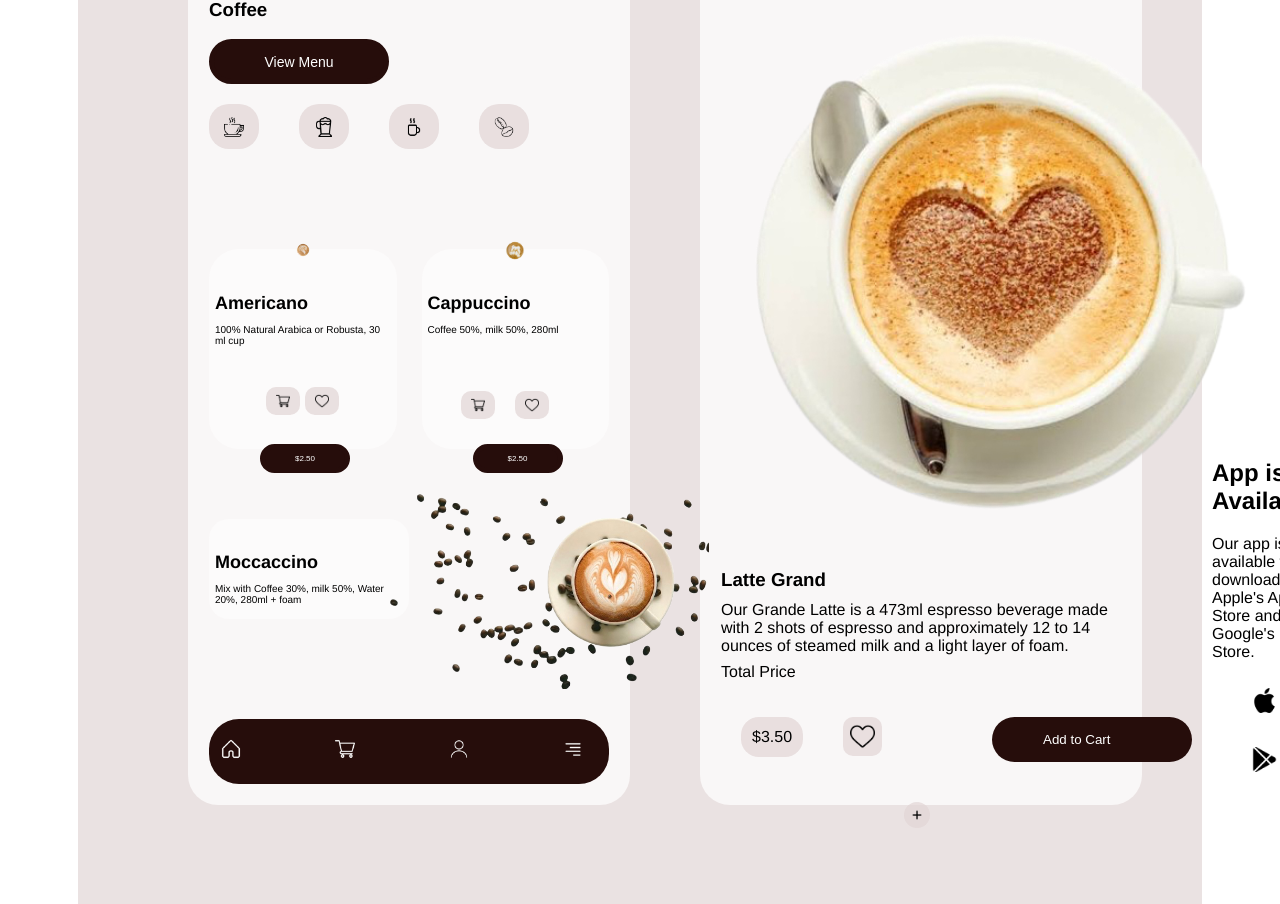
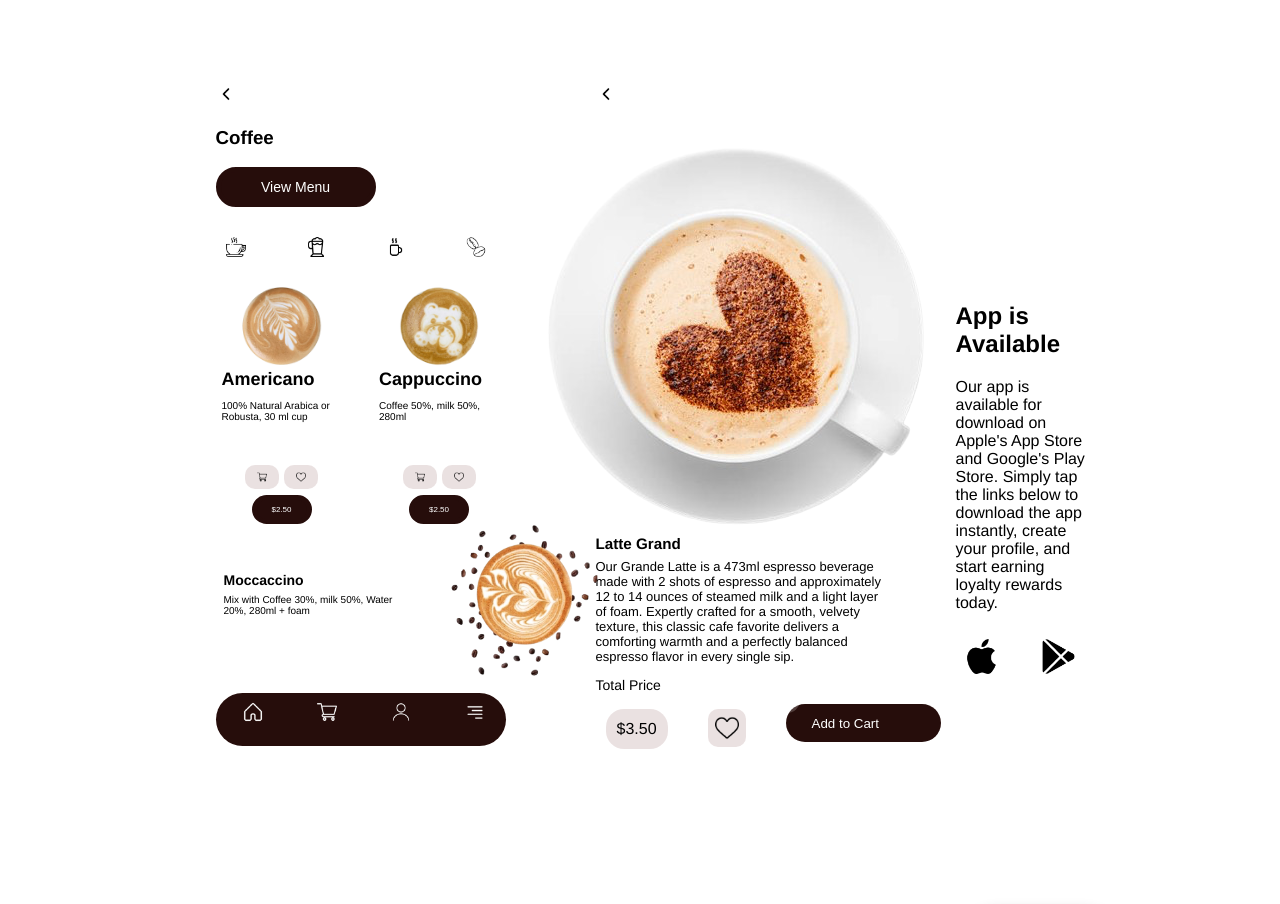
Before and after one commit to mapk6-apl/my-coffee-shop, a React (Vite) app: page / in a window 1280 px wide. Shown: the part 1775-2679 px from the top of the page. Built offline with nearby package versions, Linux system fonts and the light colour scheme.

Commit message:
Final edits done

```diff
--- a/src/ContentContainer.tsx
+++ b/src/ContentContainer.tsx
@@ -7,7 +7,7 @@ type Props = {
 
 export const ContentContainer: React.FC<Props> = ({children, className}) => {
   return (
-    <div className={className} style = {{border: '10px' , backgroundColor: 'rgba(225, 212, 212, 0.68)', borderRadius: '80px', margin: '70px', padding: '110px'}}>
+    <div className={className} style = {{border: '10px' , backgroundColor: 'rgba(255, 255, 255, 0.4)', borderRadius: '80px', margin: '70px', padding: '110px'}}>
       {children}
     </div>
   )
--- a/src/components/AppDemo/Demo.tsx
+++ b/src/components/AppDemo/Demo.tsx
@@ -7,13 +7,13 @@ import americano from '../../assets/americano.png'
 import cappuccino from '../../assets/coffee-teddy.png'
 import cart from '../../assets/shopping-cart.png'
 import like from '../../assets/heart.png'
-import coffeeBeans from '../../assets/coffee-beans.png'
+import coffeeBeans from '../../assets/coffee-and-beans.png'
 import backArrow from '../../assets/left.png'
 import { Text } from '../Text/Text'
 import home from '../../assets/home.png'
 import profile from '../../assets/people.png'
 import hamburger from '../../assets/text-align.png'
-import coffeeSingleHeart from '../../assets/coffee-single-heart.png'
+import coffeeSingleHeart from '../../assets/coffee-single-heart2.png'
 import plusIcon from '../../assets/add.png'
 import appStore from '../../assets/apple-logo.png'
 import googlePlay from '../../assets/playstore.png'
@@ -23,9 +23,9 @@ export const Demo = () => {
     return (
         <div className='app-demo'>
             <div id='menu-container'>
-                <img src={backArrow} alt="Back arrow" />
+                <img src={backArrow} alt="Back arrow" id='back-arrow' />
                 <Text variant='h3'>Coffee</Text>
-                <button type="button" id='view-menu-button'>View Menu</button>
+                <button type="button" id='view-menu-button-small'>View Menu</button>
                 <div id='mini-icons'>
                     <div id='mini-icon'>
                         <img src={coffeeMini} alt="Mini Coffee Icon" id='coffee-mini' />
@@ -79,10 +79,10 @@ export const Demo = () => {
                 </div>
 
                 <div id='buttons-container'>
-                    <img src={home} alt='Home Icon' className='single-bottom-icon' />
-                    <img src={cart} alt='Cart Icon' className='single-bottom-icon' />
-                    <img src={profile} alt='Profile Icon' className='single-bottom-icon' />
-                    <img src={hamburger} alt='Hamburger Menu Icon' className='single-bottom-icon' />
+                    <a href="#"><img src={home} alt='Home Icon' className='single-bottom-icon' /></a>
+                    <a href="#"><img src={cart} alt='Cart Icon' className='single-bottom-icon' /></a>
+                    <a href="#"><img src={profile} alt='Profile Icon' className='single-bottom-icon' /></a>
+                    <a href="#"><img src={hamburger} alt='Hamburger Menu Icon' className='single-bottom-icon' /></a>
                 </div>
             </div>
 
@@ -90,13 +90,18 @@ export const Demo = () => {
             <div id='big-menu-container'>
                 <img src={backArrow} alt="Back arrow" id='back-arrow' />
                 <img src={coffeeSingleHeart} alt='Coffee With one Heart' id='coffee-one-heart' />
-                <Text variant='h3'>Latte Grand</Text>
-                <Text variant='p'>Our Grande Latte is a 473ml espresso beverage made with 2 shots of espresso and approximately 12 to 14 ounces of steamed milk and a light layer of foam.</Text>
-                <Text variant='p'>Total Price</Text>
-
+                <div id='big-menu-text'>
+                    <Text variant='h3'>Latte Grand</Text>
+                    <Text variant='p'>Our Grande Latte is a 473ml espresso beverage made with 2 shots of espresso and approximately 12 to 14 ounces of steamed milk and a light layer of foam.
+                        Expertly crafted for a smooth, velvety texture, this classic cafe favorite delivers a comforting warmth and a perfectly balanced espresso flavor in every single sip.
+                    </Text>
+                </div>
+                <div id='big-menu-text-2'>
+                    <Text variant='p'>Total Price</Text>
+                </div>
                 <div id='total-price'>
                     <Text variant='p'>$3.50</Text>
-                    <img src={like} alt='Like or Heart Icon' className='like-3' />
+                    <img src={like} alt='Like or Heart Icon' className='like' />
                     <div id='add-to-cart-section'>
                         <button type="button">Add to Cart</button>
                         <img src={plusIcon} alt='Add Icon' className='add-icon' />
@@ -106,7 +111,9 @@ export const Demo = () => {
 
             <div id='app-availability'>
                 <Text variant='h2'>App is Available</Text>
-                <Text variant='p'>Our app is available for download on Apple's App Store and Google's Play Store.</Text>
+                <Text variant='p'>Our app is available for download on Apple's App Store and Google's Play Store.
+                    Simply tap the links below to download the app instantly, create your profile, and start earning loyalty rewards today.
+                </Text>
                 <div id='app-download'>
                     <img src={appStore} alt='Apple Icon' className='apple-icon' />
                     <img src={googlePlay} alt='Google Play Store' className='google-icon' />
--- a/src/components/Footer/Footer.tsx
+++ b/src/components/Footer/Footer.tsx
@@ -37,7 +37,7 @@ export const Footer = () => {
                     <Text variant="h2">Address</Text>
                     <Text variant="p">Email: info@flavoredcoffee.com</Text>
                     <Text variant="p">Tel: 012 345 6789</Text>
-                    <Text variant="p">Website: </Text>
+                    <Text variant="p">Website: mjscoffeeshop.netlify.app</Text>
                 </div>
             </div>
         </div>
--- a/src/components/MoreCoffeeInfo/MoreInfo.tsx
+++ b/src/components/MoreCoffeeInfo/MoreInfo.tsx
@@ -1,6 +1,6 @@
 import React from 'react'
 import { Text } from '../Text/Text'
-import coffeeBeans from '../../assets/coffee-beans.png'
+import coffeeBeans from '../../assets/coffee-and-beans.png'
 export const MoreInfo = () => {
     return (
         <div className='more-info'>
--- a/src/index.css
+++ b/src/index.css
@@ -15,9 +15,9 @@ body::before {
   background-repeat: no-repeat;
   background-size: 100%;
   background-position: center;
-  opacity: 0.3;
+  opacity: 0.5;
   z-index: -1;
-  filter: blur(18px);
+  filter: blur(20px);
 }
 
 .navbar-container {
@@ -78,7 +78,7 @@ body::before {
 
 .intro-content {
   display: flex;
-  margin-top: 100px;
+  margin-top: 150px;
   justify-content: space-between;
   width: 100%;
   gap: 20px;
@@ -126,6 +126,7 @@ body::before {
   box-shadow: 15px 10px 15px 6px rgba(38, 13, 11, 0.3);
 }
 
+
 #mini-icons {
   display: flex;
   gap: 20px;
@@ -153,7 +154,7 @@ body::before {
 .learn-more-content {
   display: flex;
   gap: 25px;
-  margin-top: 20px;
+  margin-top: 50px;
 }
 
 #two-icons-bottom {
@@ -161,12 +162,12 @@ body::before {
   width: 20px;
   height: 20px;
   gap: 5px;
-  margin-top: auto;
+  margin-left: 10px;
   margin-bottom: 25px;
   width: 100%;
   justify-content: center;
   align-items: center;
-  margin-top: 25px;
+  margin-top: 40px;
 }
 
 #two-icons-bottom img {
@@ -184,7 +185,7 @@ body::before {
   padding: 20px;
   margin-top: 100px;
   position: relative;
-  width: 300px;
+  width: 500px;
   height: 250px;
   box-sizing: border-box;
   display: flex;
@@ -212,7 +213,7 @@ body::before {
   margin-top: 8px;
   margin-bottom: 3px;
   color: #260D0B;
-  font-size: 14px;
+  font-size: 12px;
 }
 
 .shopping-cart {
@@ -241,7 +242,7 @@ body::before {
 #price {
   position: absolute;
   bottom: -5px;
-  left: 20px;
+  left: 50px;
 }
 
 #price button {
@@ -254,7 +255,7 @@ body::before {
   cursor: pointer;
   position: absolute;
   bottom: -20px;
-  left: 70px;
+  left: 40px;
 }
 
 #cappuccino-container {
@@ -264,7 +265,7 @@ body::before {
   padding: 20px;
   margin-top: 100px;
   position: relative;
-  width: 300px;
+  width: 500px;
   height: 250px;
   box-sizing: border-box;
   display: flex;
@@ -292,7 +293,7 @@ body::before {
   margin-top: 8px;
   margin-bottom: 3px;
   color: #260D0B;
-  font-size: 14px;
+  font-size: 12px;
 }
 
 #learn-more-info {
@@ -310,13 +311,15 @@ body::before {
 
 #learn-more button {
   margin-top: 30px;
-  border: solid 5px #260D0B;
+  border: none 1px #260D0B;
   border-radius: 25px;
-  padding: 5px 15px;
+  padding: 10px 20px;
   font-size: 14px;
   background-color: #260D0B;
   color: #fff;
   cursor: pointer;
+  background-image: linear-gradient(to right, #260D0B, #8C5620);
+  font-weight: bold;
 }
 
 .more-info {
@@ -328,47 +331,53 @@ body::before {
 
 #coffee-spilled-beans img {
   width: 500px;
-  height: 300px;
+  height: 460px;
   max-width: 100%;
   display: flex;
   flex-direction: row-reverse;
   justify-content: center;
-  margin-top: -200px;
+  margin-top: -220px;
   margin-left: 600px;
   position: relative;
 }
 
 #coffee-spilled-beans h3 {
-  background-color: rgba(255, 255, 255, 0.7);
+  background-color: rgba(255, 255, 255, 0.9);
   border: solid 1px transparent;
-  border-radius: 14px;
+  border-radius: 20px;
   font-size: 12px;
-  padding: 8px;
+  padding: 18px;
   width: 30px;
   height: 30px;
   margin: 22px;
   object-fit: cover;
   align-content: center;
   position: absolute;
-  right: 220px;
-  bottom: -320px;
+  right: 195px;
+  bottom: -680px;
 }
 
 .app-demo {
   display: flex;
   flex-direction: row;
-  gap: 70px;
-  padding-top: 150px;
+  justify-content: center;
+  align-items: center;
+  gap: 40px;
+  width: 100%;
+  min-height: 100vh;
+  padding: 40px;
+  box-sizing: border-box;
 }
 
 #menu-container {
-  padding: 20px;
+  padding: 24px;
   border: solid 1px transparent;
-  background-color: rgba(255, 255, 255, 0.7);
-  display: flex;
-  flex-direction: column;
-  width: 400px;
+  background-color: rgba(255, 255, 255, 0.5);
+  width: 340px;
+  height: 700px;
   border-radius: 30px;
+  box-sizing: border-box;
+  overflow: visible;
 }
 
 
@@ -376,17 +385,6 @@ body::before {
   width: 20px;
 }
 
-/*#menu-container button {
-  border: solid 5px #260D0B;
-  border-radius: 20px;
-  padding: 5px 30px;
-  font-size: 14px;
-  background-color: #260D0B;
-  color: #fff;
-  cursor: pointer;
-  bottom: -20px;
-  left: 70px;
-}*/
 
 #view-menu-button {
   border: solid 5px #260D0B;
@@ -401,14 +399,28 @@ body::before {
 
 }
 
+#view-menu-button-small {
+  border: solid 5px #260D0B;
+  border-radius: 30px;
+  padding: 5px 30px;
+  font-size: 14px;
+  background-color: #260D0B;
+  color: #fff;
+  cursor: pointer;
+  height: 40px;
+  width: 160px;
+
+}
+
 #big-menu-container {
-  padding: 20px;
+  padding: 24px;
   border: solid 1px transparent;
-  background-color: rgba(255, 255, 255, 0.7);
-  display: flex;
-  flex-direction: column;
-  width: 400px;
+  background-color: rgba(255, 255, 255, 0.5);
+  width: 340px;
+  height: 700px;
   border-radius: 30px;
+  box-sizing: border-box;
+  overflow: visible;
 }
 
 #back-arrow {
@@ -419,11 +431,11 @@ body::before {
   display: flex;
   justify-content: center;
   align-items: center;
-  width: 50px;
-  height: 45px;
-  background-color: rgba(225, 212, 212, 0.7);
+  width: 40px;
+  height: 40px;
+  background-color: rgba(255, 255, 255, 0.5);
   border: solid 1px none;
-  border-radius: 20px;
+  border-radius: 15px;
 }
 
 #mini-icons {
@@ -434,40 +446,50 @@ body::before {
   background-color: #260D0B;
   border-radius: 30px;
   height: 45px;
-  margin-top: 30px;
+  margin-top: 8px;
   display: flex;
-  gap: 90px;
-  padding: 10px;
+  gap: 60px;
+  padding: 4px;
+  padding-left: 30px;
+}
+
+#buttons-container a:hover {
+  cursor: pointer;
+  background-color:silver;
+  border-style: groove;
+  border-color: #fff;
+  border-radius: 8px;
 }
 
 #buttons-container img {
   filter: invert(99%) sepia(0%) saturate(1314%) hue-rotate(334deg) brightness(109%) contrast(100%);
   height: 20px;
   align-content: center;
-  margin: 2px;
+  margin: -3px;
   padding-top: 8px;
 }
 
 .single-bottom-icon {
-  gap: 10px;
+  gap: 5px;
 }
 
 .learn-more-content-2 {
   display: flex;
   flex-direction: row;
   gap: 25px;
-  width: 100%;
+  margin-top: -42px;
+
 }
 
 #americano-container-2 {
-  background-color: rgba(255, 255, 255, 0.5);
+  background-color: rgba(255, 255, 255, 0.7);
   border: solid 1px transparent;
   border-radius: 30px;
   padding: 5px;
   margin-top: 100px;
   position: relative;
-  width: 230px;
-  height: 200px;
+  width: 300px;
+  height: 180px;
   box-sizing: border-box;
   display: flex;
   flex-direction: column;
@@ -484,14 +506,14 @@ body::before {
 }
 
 #cappuccino-container-2 {
-  background-color: rgba(255, 255, 255, 0.5);
+  background-color: rgba(255, 255, 255, 0.7);
   border: solid 1px transparent;
   border-radius: 30px;
   padding: 5px;
   margin-top: 100px;
   position: relative;
-  width: 230px;
-  height: 200px;
+  width: 300px;
+  height: 180px;
   box-sizing: border-box;
   display: flex;
   flex-direction: column;
@@ -508,22 +530,23 @@ body::before {
 }
 
 #americano2 {
-  height: 160px;
-  width: 160px;
-  object-fit: contain;
+  height: 90px;
+  width: 90px;
+  min-width: 90px;
   position: absolute;
-  top: -80px;
+  object-fit: cover;
+  top: -45px;
   left: 50%;
   transform: translateX(-50%);
 }
 
 #cappuccino-2 {
-  height: 160px;
-  width: 160px;
-  border-radius: 50%;
-  object-fit: contain;
+  height: 90px;
+  width: 90px;
+  min-width: 90px;
   position: absolute;
-  top: -80px;
+  object-fit: cover;
+  top: -45px;
   left: 50%;
   transform: translateX(-50%);
 }
@@ -565,8 +588,8 @@ body::before {
 
 .two-icons-bottom-2 img {
   display: flex;
-  width: 14px;
-  height: 14px;
+  width: 10px;
+  height: 10px;
   gap: 15px;
   cursor: pointer;
 }
@@ -597,37 +620,39 @@ body::before {
   display: flex;
   width: 20px;
   height: 20px;
+  gap: 5px;
   margin-top: auto;
   margin-bottom: 25px;
   width: 100%;
   justify-content: center;
   align-items: center;
-  margin-top: 50px;
+  margin-top: 35px;
 }
 
 .two-icons-bottom-3 img {
-  width: 14px;
-  height: 14px;
-  gap: 30px;
+  display: flex;
+  width: 10px;
+  height: 10px;
+  gap: -15px;
   cursor: pointer;
 }
 
 .price-2 {
   position: absolute;
   bottom: -5px;
-  left: 20px;
+  left: 5px;
 }
 
 .price-2 button {
   border: solid 5px #260D0B;
   border-radius: 15px;
-  padding: 5px 30px;
+  padding: 5px 15px;
   font-size: 8px;
   background-color: #260D0B;
   color: #fff;
   cursor: pointer;
   position: absolute;
-  bottom: -20px;
+  bottom: -15px;
   left: 30px;
 }
 
@@ -636,7 +661,7 @@ body::before {
   border: solid 1px transparent;
   border-radius: 20px;
   padding: 5px;
-  margin-top: 70px;
+  margin-top: 40px;
   position: relative;
   width: 200px;
   height: 100px;
@@ -649,22 +674,24 @@ body::before {
 .more-info-2 p {
   font-size: 10px;
   margin-top: -8px;
+  margin-left: 2px;
 }
 
 .more-info-2 h3 {
-  font-size: 18px;
-  padding-top: 4px;
+  font-size: 14px;
+  padding-top: 2px;
+  margin-left: 2px;
 }
 
 #coffee-spilled-beans-2 img {
-  width: 350px;
-  height: 200px;
+  width: 170px;
+  height: 170px;
   max-width: 100%;
   display: flex;
   flex-direction: row-reverse;
   justify-content: center;
   margin-top: -150px;
-  margin-left: 150px;
+  margin-left: 220px;
   position: relative;
   padding-top: 20px;
 }
@@ -673,14 +700,28 @@ body::before {
   margin-top: -8px;
 }
 
+#big-menu-text{
+  margin-top: -70px;
+  font-size: small;
+}
+
+#big-menu-text-2{
+  padding-top: 8px;
+  font-size: 14px;
+}
+
 #coffee-one-heart {
-  margin-top: 20px;
-  width: 550px;
+  margin-top: -22px;
+  width: 500px;
+  height: 500px;
+  margin-left: -110px;
 }
 
 #total-price {
   display: flex;
   flex-direction: row;
+  margin-top: -18px;
+  margin-left: -10px;
 }
 
 #total-price p {
@@ -713,13 +754,14 @@ body::before {
 #add-to-cart-section button {
   background-color: #260D0B;
   border-radius: 30px;
-  height: 45px;
-  width: 200px;
+  height: 38px;
+  width: 155px;
   color: #fff;
   align-items: center;
-  padding-left: 50px;
-  margin-left: 90px;
+  padding-left: 25px;
+  margin-left: 20px;
   position: relative;
+  margin-top: 15px;
 }
 
 .like-3 {
@@ -727,15 +769,14 @@ body::before {
   border: solid 1px transparent;
   border-radius: 10px;
   padding: 6px;
-  width: 50px;
-  height: 25px;
-  margin: 20px;
+  width: 12px;
+  height: 12px;
   object-fit: contain;
   cursor: pointer;
 }
 
 .add-icon {
-  background-color: rgba(225, 212, 212, 0.7);
+  background-color: rgba(73, 47, 41, 0.2);
   border: solid 1px transparent;
   border-radius: 50px;
   padding: 6px;
@@ -745,26 +786,34 @@ body::before {
   object-fit: contain;
   cursor: pointer;
   position: absolute;
-  right: 330px;
+  right: 460px;
+  bottom: -1708px;
+  filter: brightness(0) invert(1);
 }
 
 .apple-icon,
 .google-icon {
-  background-color: rgba(255, 255, 255, 0.7);
+  background-color: rgba(255, 255, 255, 0.5);
   border: solid 1px transparent;
-  border-radius: 10px;
-  padding: 6px;
-  width: 50px;
-  height: 25px;
-  margin: 20px;
+  border-radius: 20px;
+  padding: 10px;
+  width: 40px;
+  height: 35px;
   object-fit: contain;
   cursor: pointer;
-  display: flex;
-  flex-direction: row;
 }
 
 #app-availability {
-  padding-top: 500px;
+  padding-top: 150px;
+  position: relative;
+  padding-left: 5px;
+}
+
+#app-download{
+  display: flex;
+  flex-direction: row;
+  margin-left: -5px;
+  gap: 15px;
 }
 
 .reservations{
@@ -794,6 +843,7 @@ body::before {
   cursor: pointer;
   height: 45px;
   width: 180px;
+  box-shadow: 15px 10px 15px 6px rgba(38, 13, 11, 0.3);
 }
 
 .footer-content {
@@ -804,15 +854,15 @@ body::before {
 #spilled-beans {
   position: absolute;
   width: 200px;
-  bottom: -120px;
-  left: -80px;
+  bottom: -150px;
+  left: -150px;
 }
 
 .footer{
   display: flex;
   flex-direction: row;
-  gap: 100px;
-  margin-left: 70px;
+  gap: 90px;
+  margin-left: 40px;
 }
 
 #logo-text-2 {
@@ -845,3 +895,12 @@ body::before {
   margin-bottom: 40px;
   margin-top: 20px;
 }
+
+@media screen and (max-width: 768px){
+  .navbar-container{
+    display: flex;
+    flex-direction: row;
+    justify-content: center;
+    align-items: center;
+  }
+}
```
Also changed, not shown: src/assets/coffee-and-beans.png (added), src/assets/coffee-single-heart2.png (added).
